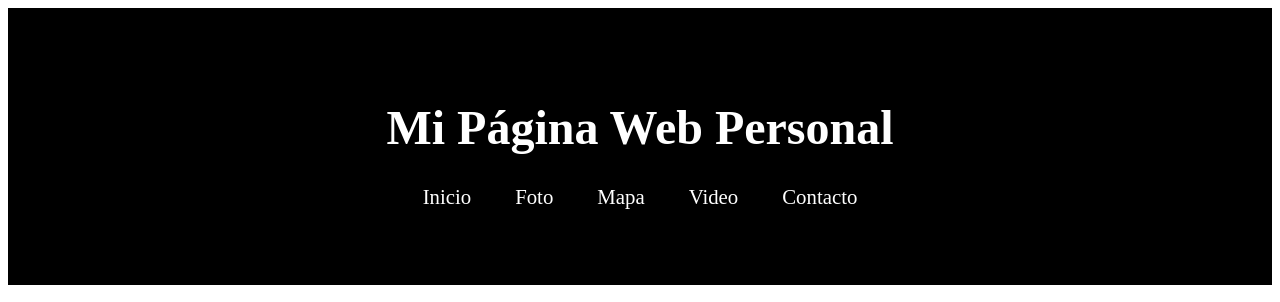
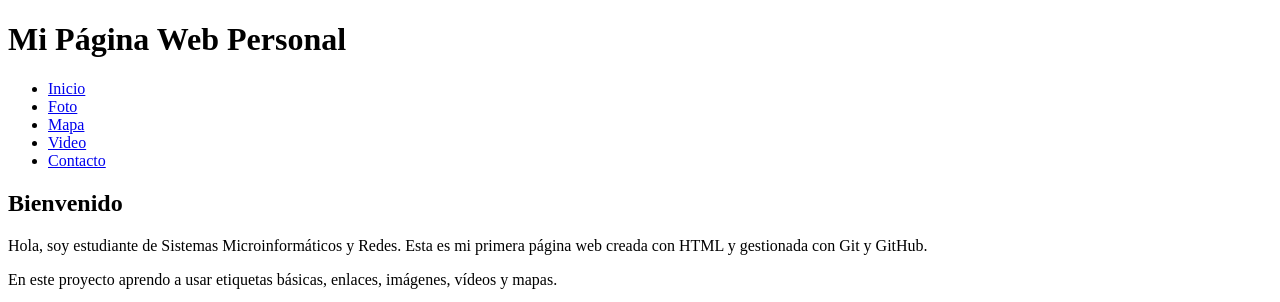
Before and after one commit to sureshmanghanmal/mi_web, a plain HTML site: page index.html in a window 1280 px wide. Shown: the top 302 px of the page. Drawn offline with Linux system fonts and the light colour scheme.

Commit message:
resolucion (#1)
Co-authored-by: mure <sureshmanghanmalmarti@gmail.com>

```diff
--- a/index.html
+++ b/index.html
@@ -3,22 +3,22 @@
   <head>
     <meta charset="UTF-8">
     <meta name="viewport" content="width=device-width, initial-scale=1.0">
-  <title>Mi Página Web</title>
+    <title>Mi Página Web Personal</title>
   </head>
   <body>
 
     <!-- ENCABEZADO -->
-  <header id="encabezado" style="background-color: black; color: white; padding: 60px 20px; text-align: center;">
-    <h1 style="font-size: 3em; margin-bottom: 30px;">Mi Página Web Personal</h1>
+    <header id="encabezado">
+      <h1>Mi Página Web Personal</h1>
 
       <!-- MENÚ DE NAVEGACIÓN -->
       <nav>
-      <ul style="list-style: none; padding: 0;">
-        <li style="display: inline; margin: 0 20px;"><a href="#inicio" style="color: white; font-size: 1.3em; text-decoration: none;">Inicio</a></li>
-        <li style="display: inline; margin: 0 20px;"><a href="#foto" style="color: white; font-size: 1.3em; text-decoration: none;">Foto</a></li>
-        <li style="display: inline; margin: 0 20px;"><a href="#mapa" style="color: white; font-size: 1.3em; text-decoration: none;">Mapa</a></li>
-        <li style="display: inline; margin: 0 20px;"><a href="#video" style="color: white; font-size: 1.3em; text-decoration: none;">Video</a></li>
-        <li style="display: inline; margin: 0 20px;"><a href="#contacto" style="color: white; font-size: 1.3em; text-decoration: none;">Contacto</a></li>
+        <ul>
+          <li><a href="#inicio">Inicio</a></li>
+          <li><a href="#foto">Foto</a></li>
+          <li><a href="#mapa">Mapa</a></li>
+          <li><a href="#video">Video</a></li>
+          <li><a href="#contacto">Contacto</a></li>
         </ul>
       </nav>
     </header>
```
Lines whose indentation alone changed are shown as unchanged.
